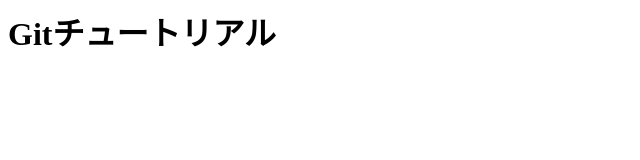
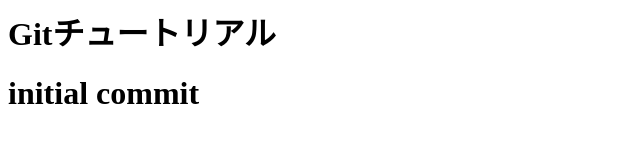
Before and after one commit to terukitatsumi/git_tutorial_bak, a plain HTML site: page index.html in a window 1280 px wide. Shown: the whole page, without its empty margins (0-640 px from the left). Drawn offline with Linux system fonts and the light colour scheme.

Commit message:
git status

```diff
--- a/index.html
+++ b/index.html
@@ -1 +1,3 @@
 <h1>Gitチュートリアル</h1>
+
+<h1>initial commit</h1>
```
